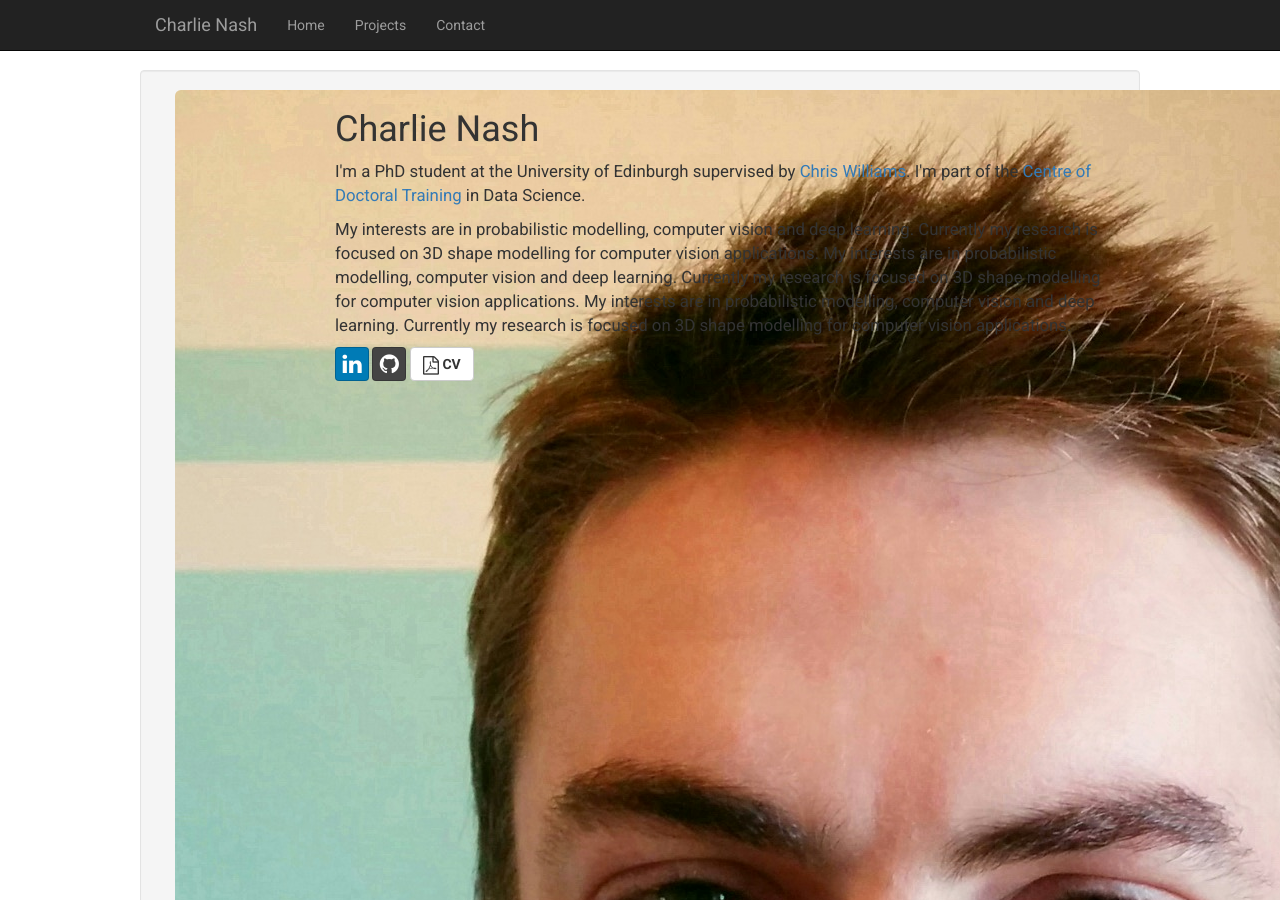
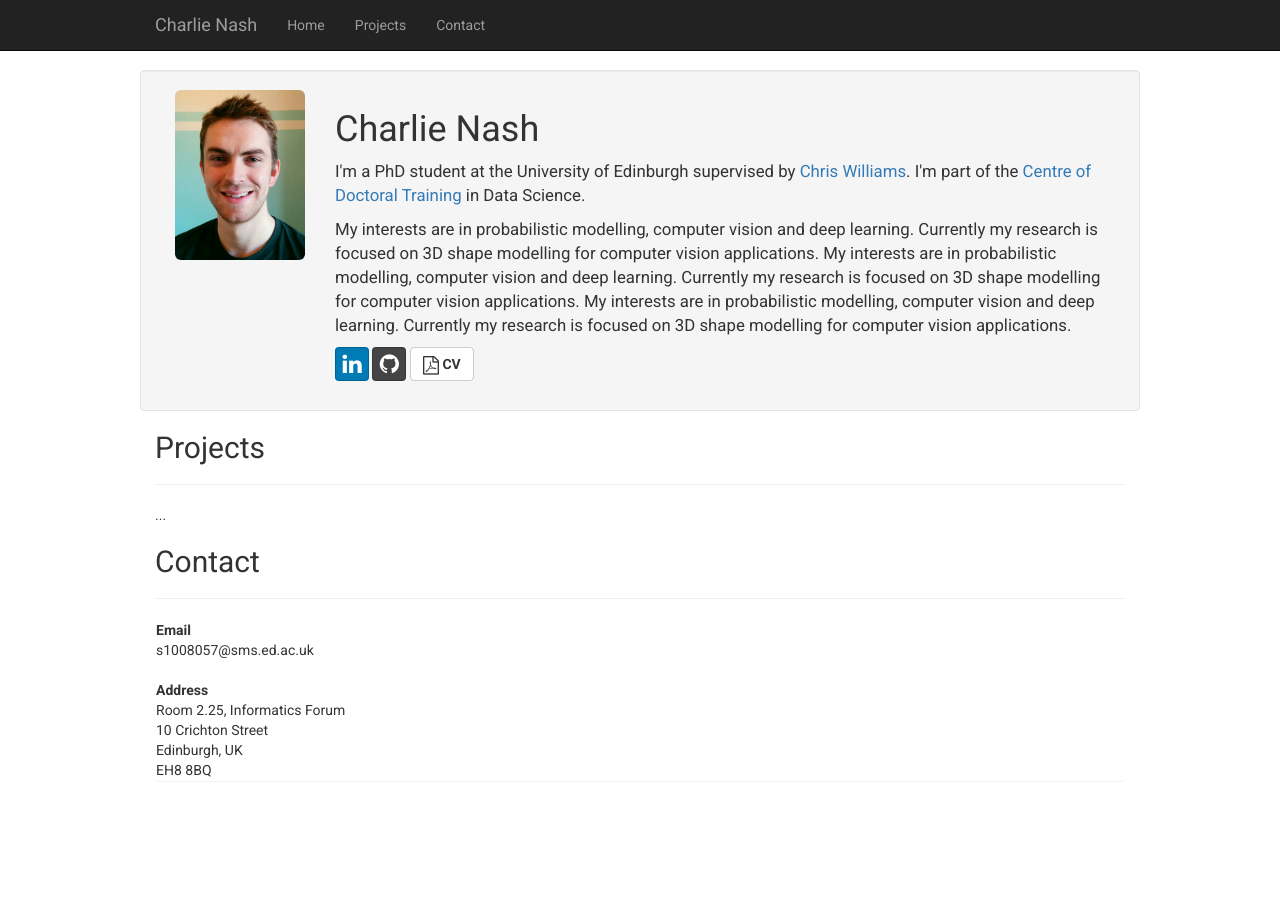
Before and after one commit to charlienash/charlienash.github.io, a Jekyll site: the page index.html, which Jekyll copies as it is, in a window 1280 px wide and 900 px high. Built offline with Jekyll 4.4.1, drawn with Linux system fonts in a browser that asks for light colours; nearby versions of some CDN libraries; library files that are not in the unit come from our copies.

Commit message:
Update index.html

```diff
--- a/index.html
+++ b/index.html
@@ -70,7 +70,7 @@
 		<div class="container-fluid">
 			<div class="row well">
 			  	<div class="col-xs-2">
-			      		<img class="img-rounded center-block " src="assets/img/Charlie_photo.jpg">
+			      		<img class="img-rounded img-responsive" src="assets/img/Charlie_photo.jpg">
 			  	</div>
 			 	<div class="col-xs-10">
 			    		<h1>Charlie Nash</h1>
```
